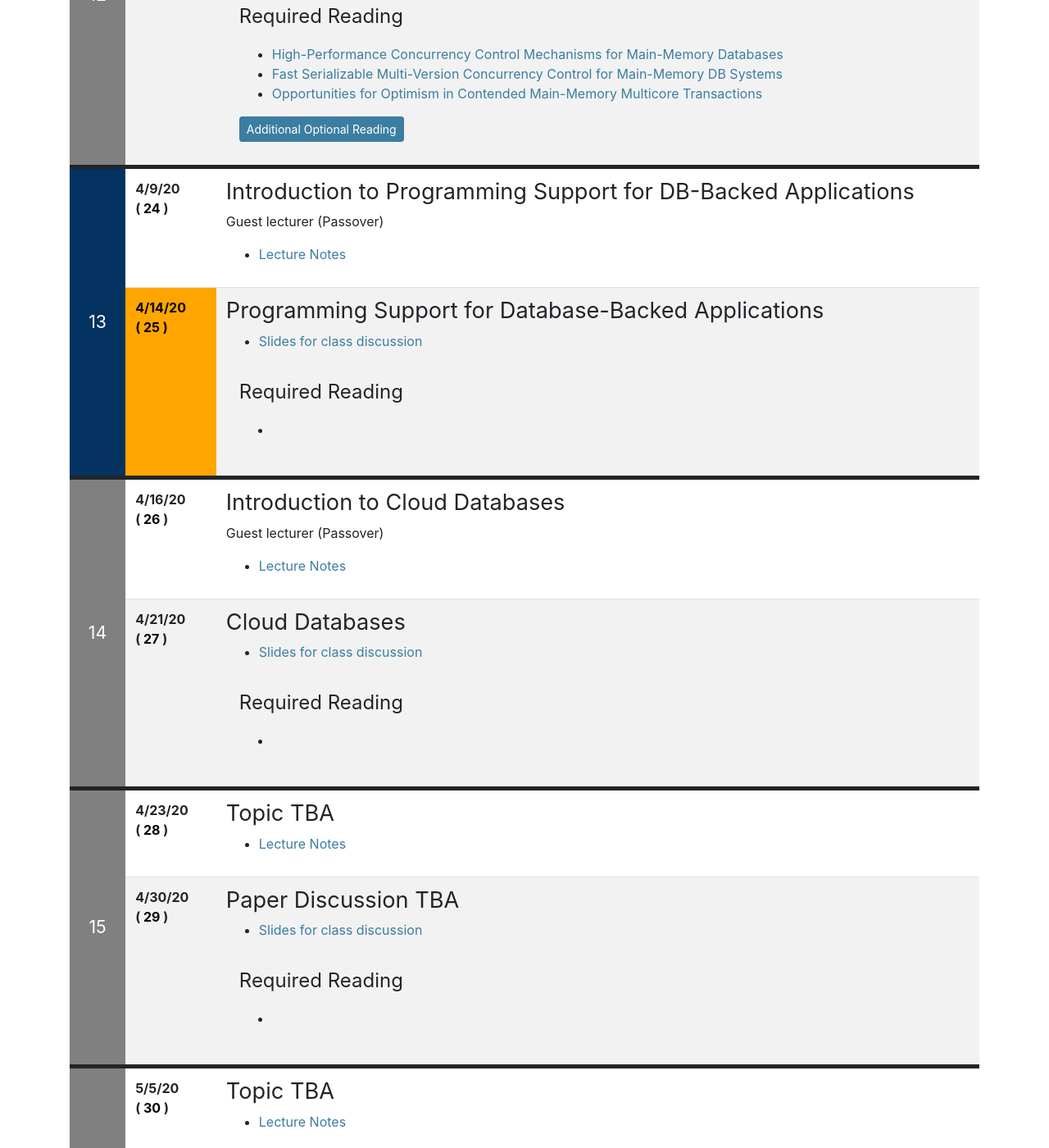
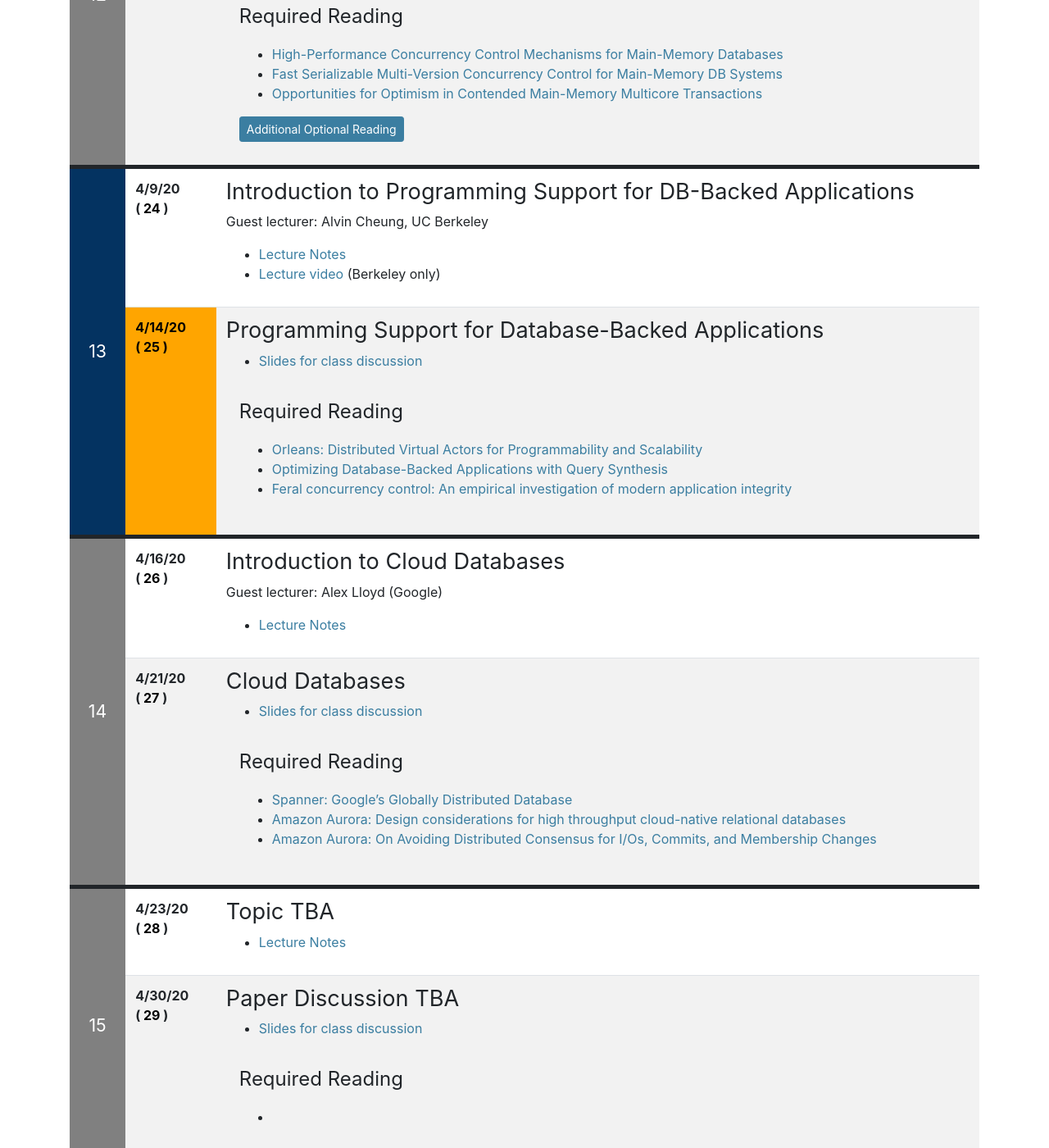
Before and after one commit to jhellerstein/CS286-Sp20, a Jekyll site: the page built from index.md, in a window 1280 px wide and 1400 px high, scrolled down 7222 px. Shown: the whole window at 82% size. Built offline with Jekyll 4.4.1, drawn with Linux system fonts in a browser that asks for light colours; nearby versions of some CDN libraries; our own code applies the rules of GitHub Pages for plain Markdown files.

Commit message:
programming and cloud lectures

```diff
--- a/index.md
+++ b/index.md
@@ -411,9 +411,10 @@ Spring Break
 
 {% include syllabus_entry %}
 ## Introduction to Programming Support for DB-Backed Applications
-Guest lecturer (Passover)
+Guest lecturer: Alvin Cheung, UC Berkeley
 
-* [Lecture Notes]()
+* [Lecture Notes](https://drive.google.com/open?id=1UTEw6exOTxxDrJxfKj0MLiPaFjEgx3sA)
+* [Lecture video](https://drive.google.com/open?id=16QRUW8CqY9ugZWwGtWKbnFYkwap4uQnT) (Berkeley only)
 
 {% include syllabus_entry %}
 ## Programming Support for Database-Backed Applications
@@ -421,7 +422,9 @@ Guest lecturer (Passover)
 
 <div class="reading">
 <div class="required_reading" markdown="1">
-*
+* [Orleans: Distributed Virtual Actors for Programmability and Scalability](https://www.microsoft.com/en-us/research/wp-content/uploads/2016/02/Orleans-MSR-TR-2014-41.pdf)
+* [Optimizing Database-Backed Applications with Query Synthesis](http://people.csail.mit.edu/akcheung/papers/pldi13.pdf)
+* [Feral concurrency control: An empirical investigation of modern application integrity](https://amplab.cs.berkeley.edu/wp-content/uploads/2015/06/feral-sigmod2015.pdf)
 <!-- <div class="optional_reading" markdown="1"> -->
 <!-- </div> -->
 </div>
@@ -429,7 +432,7 @@ Guest lecturer (Passover)
 
 {% include syllabus_entry %}
 ## Introduction to Cloud Databases
-Guest lecturer (Passover)
+Guest lecturer: Alex Lloyd (Google)
 
 * [Lecture Notes]()
 {% include syllabus_entry %}
@@ -438,7 +441,9 @@ Guest lecturer (Passover)
 
 <div class="reading">
 <div class="required_reading" markdown="1">
-*
+* [Spanner: Google's Globally Distributed Database](https://dl.acm.org/doi/pdf/10.1145/2491245)
+* [Amazon Aurora: Design considerations for high throughput cloud-native relational databases](https://dl.acm.org/doi/pdf/10.1145/3035918.3056101)
+* [Amazon Aurora: On Avoiding Distributed Consensus for I/Os, Commits, and Membership Changes](https://dl.acm.org/doi/pdf/10.1145/3183713.3196937)
 <!-- <div class="optional_reading" markdown="1"> -->
 <!-- </div> -->
 </div>
```
